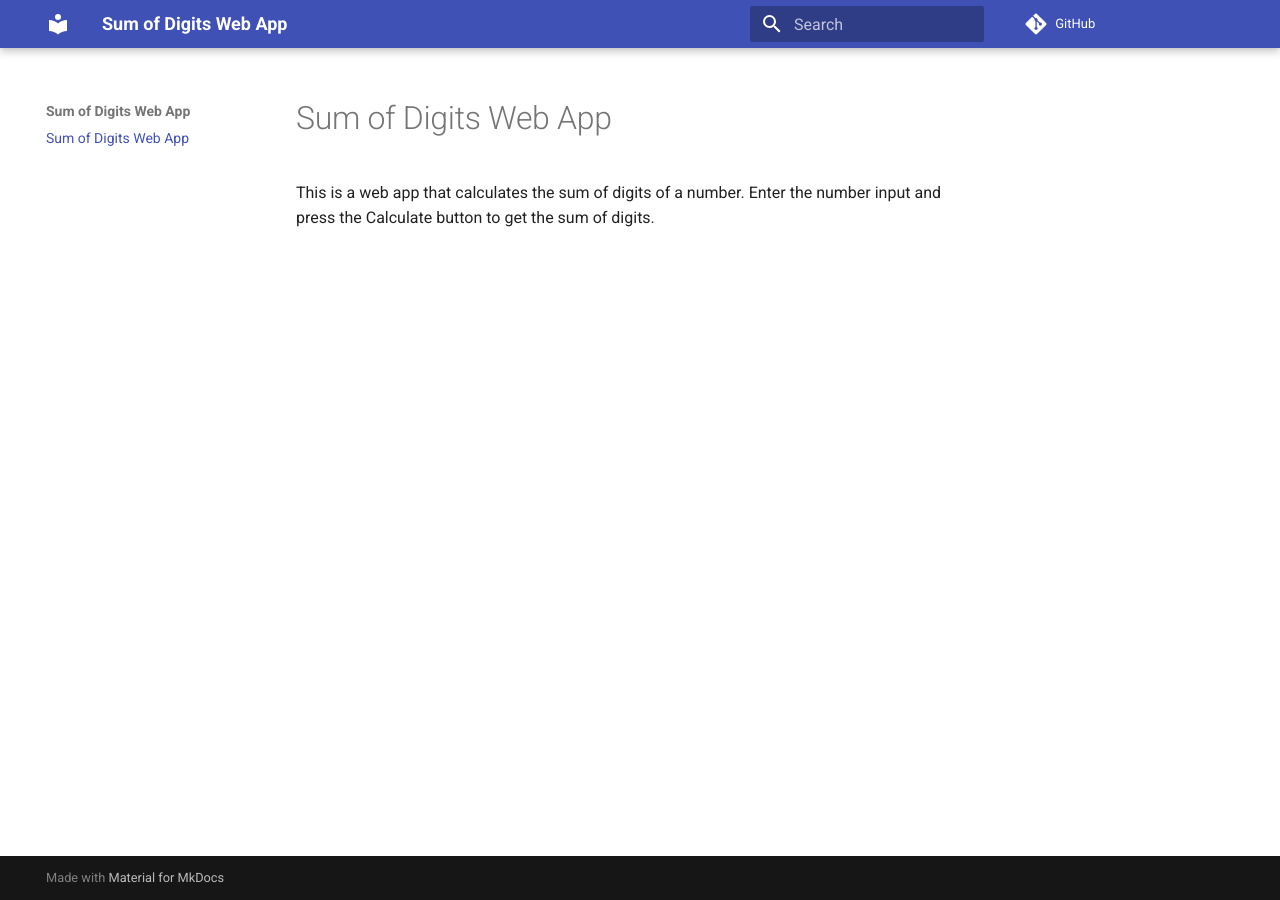
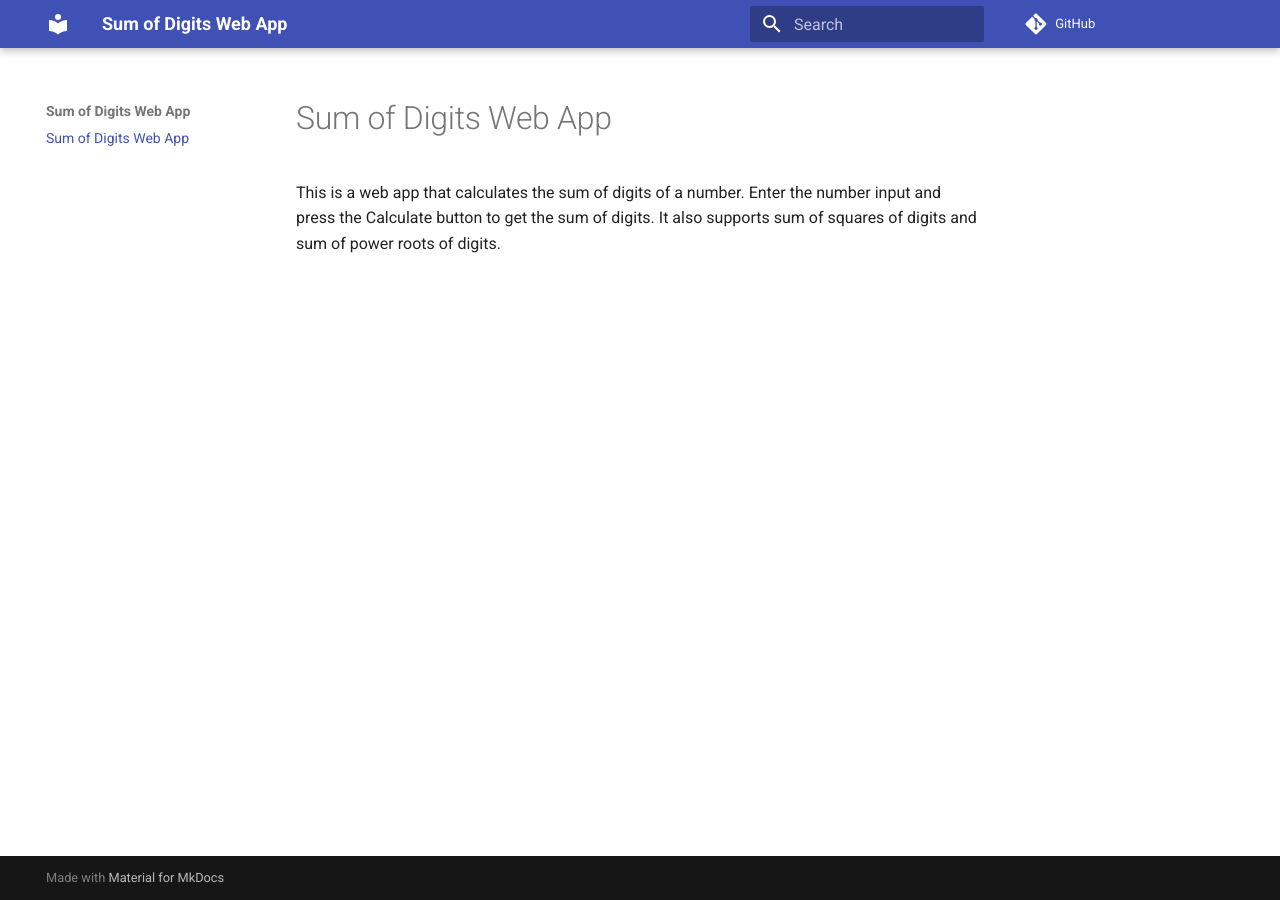
Before and after one commit to lulunac27a/sum-of-digits-web-app, an MkDocs documentation site: the page built from docs/index.md, in a window 1280 px wide. Built offline with MkDocs 1.6.1 and Material for MkDocs 9.7.7, drawn with Linux system fonts in a browser that asks for light colours; comment, search, counter and statistics services are not loaded.

```diff
--- a/docs/index.md
+++ b/docs/index.md
@@ -1,3 +1,3 @@
 # Sum of Digits Web App
 
-This is a web app that calculates the sum of digits of a number. Enter the number input and press the Calculate button to get the sum of digits.
+This is a web app that calculates the sum of digits of a number. Enter the number input and press the Calculate button to get the sum of digits. It also supports sum of squares of digits and sum of power roots of digits.
```
Also changed, not shown: README.md (+1 -1 lines).
